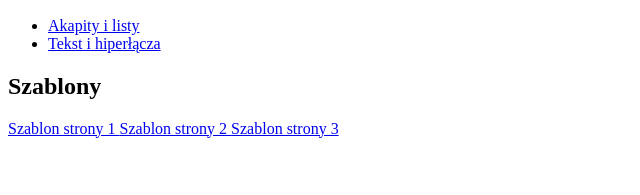
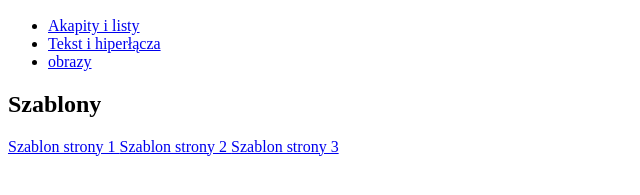
Before and after one commit to 19cwiktorsikora/19c.wiktor.sikora, a plain HTML site: page index.html in a window 1280 px wide. Shown: the part 147-342 px from the top of the page, without its empty margins (0-640 px from the left). Drawn offline with Linux system fonts and the light colour scheme.

Commit message:
Update index.html

```diff
--- a/index.html
+++ b/index.html
@@ -19,6 +19,9 @@
    <li>
 <a href="tekst.html">Tekst i hiperłącza</a>
    </li>
+   <li>
+<a href="obrazy.html">obrazy</a>
+   </li>
   </ul>
   <h2>Szablony</h2>
   <div>
```
